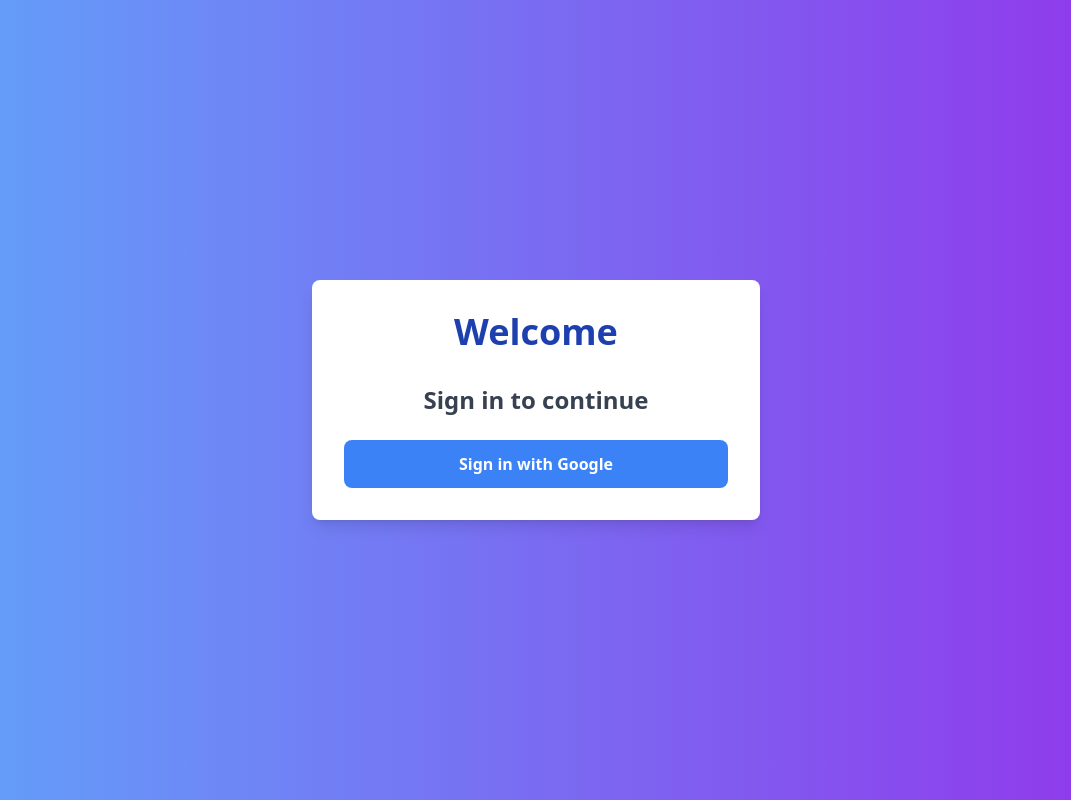
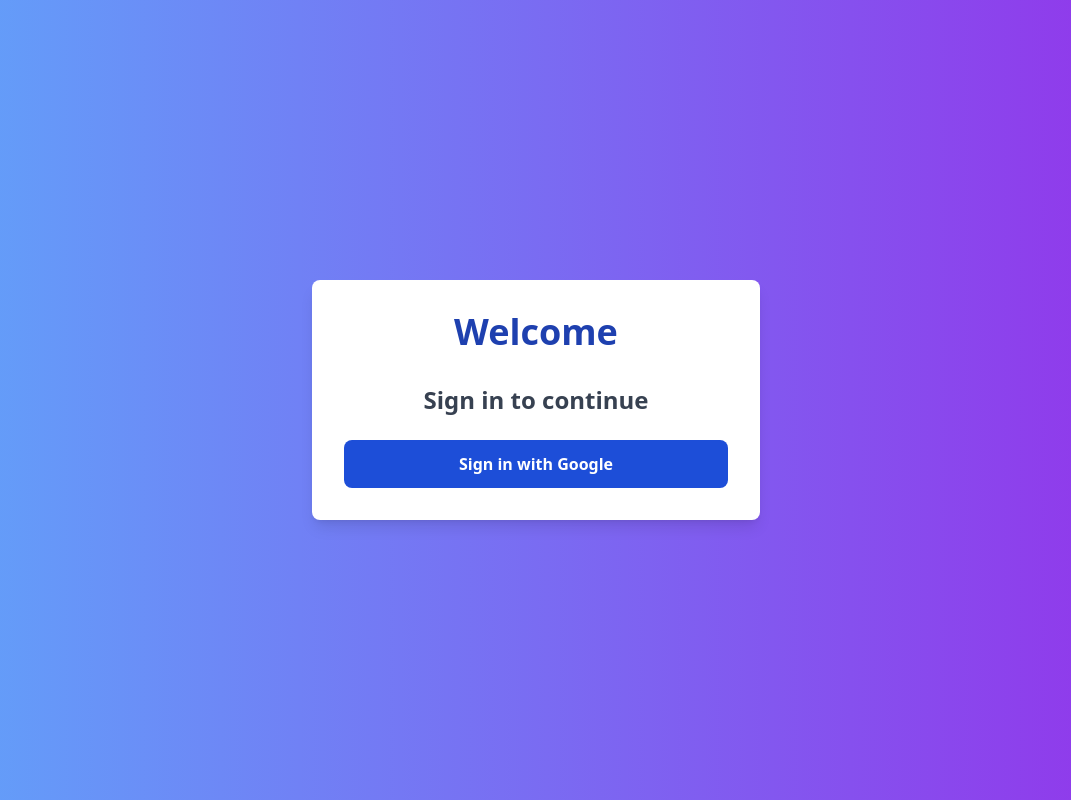
Before and after one commit to Kehindeee/mental-health-chatbot, a Next.js app: page /auth/signin in a window 1280 px wide. Shown: the whole page, without its empty margins (104-1175 px from the left). Built offline with nearby package versions, Linux system fonts and the light colour scheme.

Commit message:
feat: modified the UI

```diff
--- a/pages/auth/signin.tsx
+++ b/pages/auth/signin.tsx
@@ -14,7 +14,7 @@
         {error && <p className="text-red-500 text-center mb-4">Error: {error}</p>}
         <button
           onClick={() => signIn('google')}
-          className="w-full py-3 bg-blue-500 text-white rounded-lg hover:bg-blue-700 transition duration-300 font-semibold"
+          className="w-full py-3 bg-blue-700 text-white rounded-lg hover:bg-blue-600 transition duration-300 font-semibold"
         >
           Sign in with Google
         </button>
```
